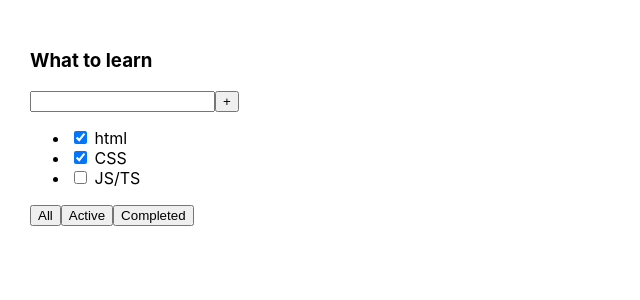
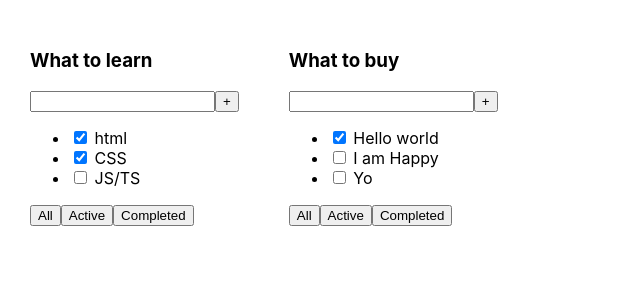
Before and after one commit to ArtemHard/todolist, a React (Create React App) app: page / in a window 1280 px wide. Shown: the top 300 px of the page, without its empty margins (0-640 px from the left). Built offline with nearby package versions, Linux system fonts and the light colour scheme.

Commit message:
sdfgsdfgsdfg

```diff
--- a/src/App.tsx
+++ b/src/App.tsx
@@ -8,14 +8,20 @@ function App() {
     const todoListTitle_2 = "What to buy"
 
 
-    const tasks_1:Array<TaskType> = [
+    const tasks_1: Array<TaskType> = [
         {id: 1, title: "html", isDone: true},
         {id: 2, title: "CSS", isDone: true},
         {id: 3, title: "JS/TS", isDone: false}
     ]
+    const tasks_2: Array<TaskType> = [
+        {id: 1, title: "Hello world", isDone: true},
+        {id: 2, title: "I am Happy", isDone: false},
+        {id: 3, title: "Yo", isDone: false}
+    ]
     return (
         <div className="App">
             <TodoList title={todoListTitle_1} tasks={tasks_1}/>
+            <TodoList title={todoListTitle_2} tasks={tasks_2}/>
         </div>
     );
 }
```
